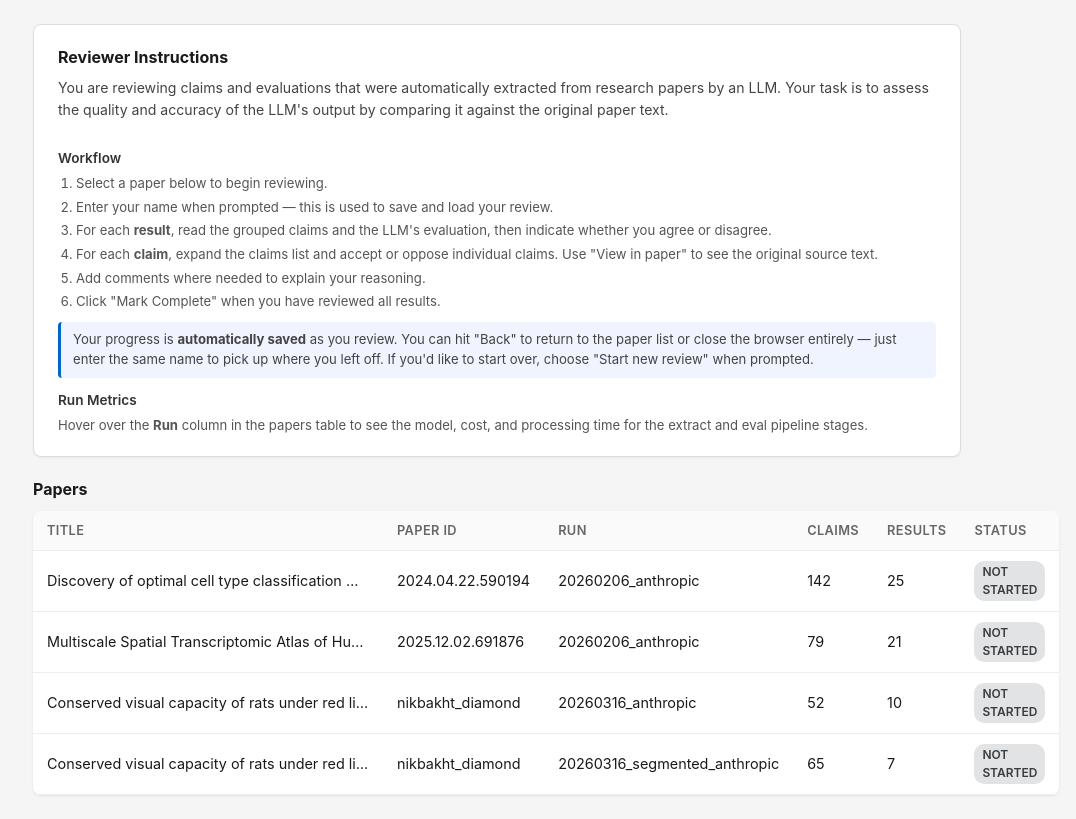
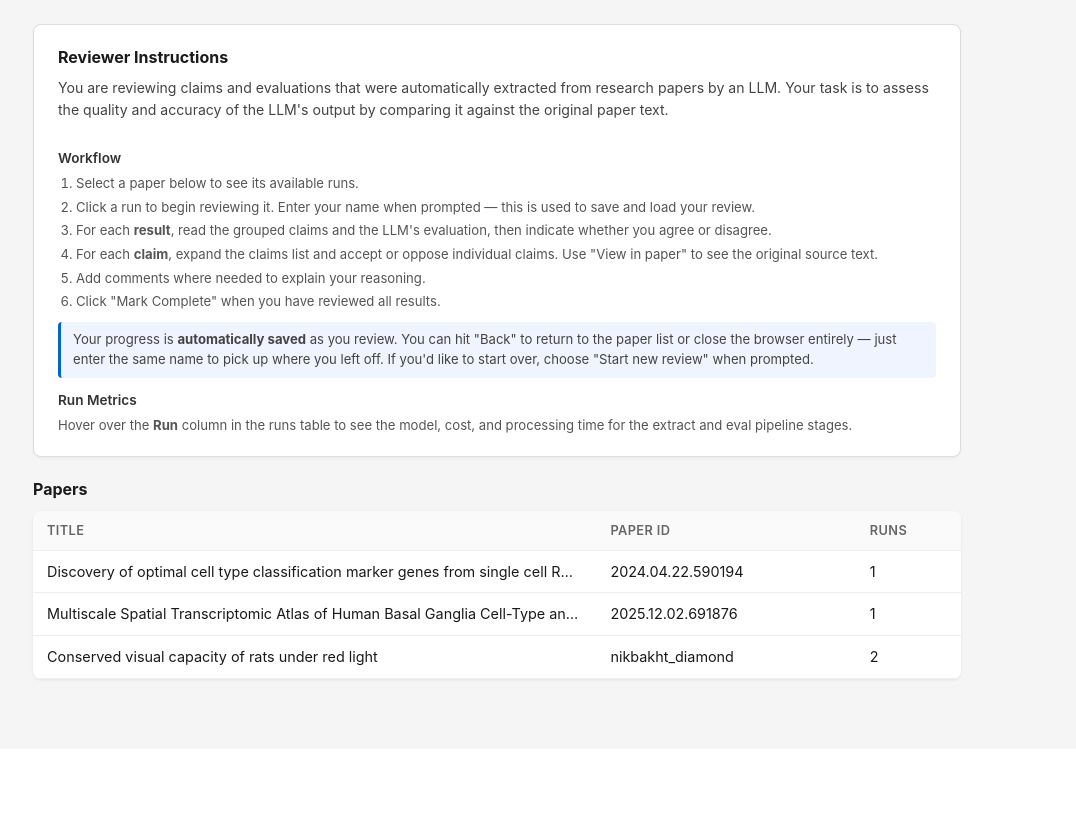
Before and after one commit to sensein/review-ui, a FastAPI app: page / in a window 1280 px wide. Shown: the part 51-870 px from the top of the page, without its empty margins (143-1219 px from the left). After the commit the page ends 732 px from the top, so only its background shows below. Run offline with FastAPI, Linux system fonts and the light colour scheme.

Commit message:
Refactor home page to two-level paper → runs navigation
- Home page now lists unique papers (title + paper ID + run count)
- Clicking a paper opens a runs list view showing all runs with claims/results/status
- Clicking a run opens the reviewer modal as before
- Browser back/forward navigation works via History API (pushState/popstate)
- Removed redundant manual Back buttons

```diff
--- a/app/static/app.js
+++ b/app/static/app.js
@@ -1,13 +1,15 @@
 (() => {
     const $ = (sel) => document.querySelector(sel);
     const paperListView = $("#paper-list-view");
+    const runsListView = $("#runs-list-view");
     const reviewView = $("#review-view");
     const papersTbody = $("#papers-tbody");
+    const runsTbody = $("#runs-tbody");
+    const runsPaperTitle = $("#runs-paper-title");
     const resultsContainer = $("#results-container");
     const reviewTitle = $("#review-title");
     const progressText = $("#progress-text");
     const reviewerDisplay = $("#reviewer-display");
-    const backBtn = $("#back-btn");
     const markCompleteBtn = $("#mark-complete-btn");
     const paperPanel = $("#paper-panel");
     const paperTextContent = $("#paper-text-content");
@@ -30,15 +32,44 @@
     let saveTimer = null;
     let paperTextCache = {}; // paperId -> sections
     let pendingPaper = null; // paper waiting for modal
+    let allPapersFlat = []; // flat list from API
+    let currentPaperForRuns = null; // { paper_id, title, runs[] }
 
     // --- Navigation ---
 
     function showPaperList() {
         reviewView.classList.add("hidden");
+        runsListView.classList.add("hidden");
         paperListView.classList.remove("hidden");
         currentPaper = null;
         loadPapers();
     }
+
+    function showRunsList(paperData, pushHistory = true) {
+        currentPaperForRuns = paperData;
+        if (pushHistory) {
+            history.pushState({ view: "runs", paperData }, "", location.pathname);
+        }
+        runsPaperTitle.textContent = paperData.title;
+        runsTbody.innerHTML = "";
+        paperData.runs.forEach((p) => {
+            const tr = document.createElement("tr");
+            tr.innerHTML = `
+                <td class="run-cell">${esc(p.run_id)}${p.metrics ? `<span class="metrics-tooltip">${formatMetrics(p.metrics)}</span>` : ""}</td>
+                <td>${p.claims_count}</td>
+                <td>${p.results_count}</td>
+                <td><span class="badge badge-${p.review_status}">${p.review_status.replace("_", " ")}</span></td>
+            `;
+            tr.addEventListener("click", () => openReviewerModal(p.paper_id, p.run_id, p.title));
+            runsTbody.appendChild(tr);
+        });
+        paperListView.classList.add("hidden");
+        reviewView.classList.add("hidden");
+        runsListView.classList.remove("hidden");
+    }
+
+
+
 
     function openReviewerModal(paperId, runId, title) {
         pendingPaper = { paperId, runId, title };
@@ -125,7 +156,9 @@
         modal.classList.add("hidden");
 
         const { paperId, runId, title } = pendingPaper;
+        history.pushState({ view: "review", paperId, runId, title }, "", location.pathname);
         paperListView.classList.add("hidden");
+        runsListView.classList.add("hidden");
         reviewView.classList.remove("hidden");
         currentPaper = { paperId, runId, title };
         reviewTitle.textContent = title;
@@ -133,26 +166,64 @@
         loadReview(loadExisting);
     }
 
-    backBtn.addEventListener("click", showPaperList);
+    window.addEventListener("popstate", (e) => {
+        const state = e.state;
+        if (!state || state.view === "papers") {
+            reviewView.classList.add("hidden");
+            runsListView.classList.add("hidden");
+            paperListView.classList.remove("hidden");
+            currentPaper = null;
+            if (allPapersFlat.length === 0) loadPapers();
+        } else if (state.view === "runs") {
+            showRunsList(state.paperData, false);
+        } else if (state.view === "review") {
+            // Only restore if we still have the same session state
+            if (currentReviewer && currentPaper &&
+                currentPaper.paperId === state.paperId &&
+                currentPaper.runId === state.runId) {
+                paperListView.classList.add("hidden");
+                runsListView.classList.add("hidden");
+                reviewView.classList.remove("hidden");
+            } else {
+                // Session lost (e.g. page reload) — fall back to runs list
+                const runs = allPapersFlat.filter((p) => p.paper_id === state.paperId);
+                if (runs.length > 0 && currentPaperForRuns) {
+                    showRunsList(currentPaperForRuns, false);
+                } else {
+                    reviewView.classList.add("hidden");
+                    runsListView.classList.add("hidden");
+                    paperListView.classList.remove("hidden");
+                    if (allPapersFlat.length === 0) loadPapers();
+                }
+            }
+        }
+    });
 
     // --- Paper List ---
 
     async function loadPapers() {
         const query = currentReviewer ? `?reviewer=${encodeURIComponent(currentReviewer)}` : "";
         const res = await fetch(`/api/papers${query}`);
-        const papers = await res.json();
+        allPapersFlat = await res.json();
+
+        // Group runs by paper_id
+        const papersMap = new Map();
+        allPapersFlat.forEach((p) => {
+            if (!papersMap.has(p.paper_id)) {
+                papersMap.set(p.paper_id, { paper_id: p.paper_id, title: p.title, runs: [] });
+            }
+            papersMap.get(p.paper_id).runs.push(p);
+        });
+
         papersTbody.innerHTML = "";
-        papers.forEach((p) => {
+        papersMap.forEach((paper) => {
             const tr = document.createElement("tr");
             tr.innerHTML = `
-                <td class="title-cell" title="${esc(p.title)}">${esc(p.title)}</td>
-                <td>${esc(p.paper_id)}</td>
-                <td class="run-cell">${esc(p.run_id)}${p.metrics ? `<span class="metrics-tooltip">${formatMetrics(p.metrics)}</span>` : ""}</td>
-                <td>${p.claims_count}</td>
-                <td>${p.results_count}</td>
-                <td><span class="badge badge-${p.review_status}">${p.review_status.replace("_", " ")}</span></td>
+                <td class="title-cell" title="${esc(paper.title)}">${esc(paper.title)}</td>
+                <td>${esc(paper.paper_id)}</td>
+                <td>${paper.runs.length}</td>
             `;
-            tr.addEventListener("click", () => openReviewerModal(p.paper_id, p.run_id, p.title));
+            tr.addEventListener("click", () => showRunsList(paper));
             papersTbody.appendChild(tr);
         });
     }
@@ -586,5 +657,6 @@
 
     // --- Init ---
 
+    history.replaceState({ view: "papers" }, "", location.pathname);
     loadPapers();
 })();
--- a/app/static/style.css
+++ b/app/static/style.css
@@ -469,17 +469,6 @@ td.title-cell {
 .btn.active-disagree { background: #f8d7da; border-color: #dc3545; color: #721c24; }
 .btn.active-flag { background: #fff3cd; border-color: #ffc107; color: #856404; }
 
-#back-btn {
-    padding: 5px 12px;
-    border: 1px solid #ccc;
-    border-radius: 4px;
-    background: #fff;
-    cursor: pointer;
-    font-size: 0.85rem;
-    flex-shrink: 0;
-}
-
-#back-btn:hover { background: #f0f0f0; }
 
 #mark-complete-btn {
     padding: 5px 14px;
--- a/templates/index.html
+++ b/templates/index.html
@@ -22,8 +22,8 @@
                         <div class="instructions-col">
                             <h3>Workflow</h3>
                             <ol>
-                                <li>Select a paper below to begin reviewing.</li>
-                                <li>Enter your name when prompted &mdash; this is used to save and load your review.</li>
+                                <li>Select a paper below to see its available runs.</li>
+                                <li>Click a run to begin reviewing it. Enter your name when prompted &mdash; this is used to save and load your review.</li>
                                 <li>For each <strong>result</strong>, read the grouped claims and the LLM's evaluation, then indicate whether you agree or disagree.</li>
                                 <li>For each <strong>claim</strong>, expand the claims list and accept or oppose individual claims. Use "View in paper" to see the original source text.</li>
                                 <li>Add comments where needed to explain your reasoning.</li>
@@ -34,7 +34,7 @@
                     </div>
 
                     <h3>Run Metrics</h3>
-                    <p>Hover over the <strong>Run</strong> column in the papers table to see the model, cost, and processing time for the extract and eval pipeline stages.</p>
+                    <p>Hover over the <strong>Run</strong> column in the runs table to see the model, cost, and processing time for the extract and eval pipeline stages.</p>
                 </section>
 
                 <h2 class="papers-heading">Papers</h2>
@@ -43,10 +43,7 @@
                         <tr>
                             <th>Title</th>
                             <th>Paper ID</th>
-                            <th>Run</th>
-                            <th>Claims</th>
-                            <th>Results</th>
-                            <th>Status</th>
+                            <th>Runs</th>
                         </tr>
                     </thead>
                     <tbody id="papers-tbody"></tbody>
@@ -54,10 +51,30 @@
             </main>
         </div>
 
+        <!-- View 1.5: Runs List -->
+        <div id="runs-list-view" class="hidden">
+            <header class="top-bar">
+                <h1 id="runs-paper-title"></h1>
+            </header>
+            <main class="container">
+                <h2 class="papers-heading">Runs</h2>
+                <table id="runs-table">
+                    <thead>
+                        <tr>
+                            <th>Run</th>
+                            <th>Claims</th>
+                            <th>Results</th>
+                            <th>Status</th>
+                        </tr>
+                    </thead>
+                    <tbody id="runs-tbody"></tbody>
+                </table>
+            </main>
+        </div>
+
         <!-- View 2: Paper Review -->
         <div id="review-view" class="hidden">
             <header class="top-bar">
-                <button id="back-btn">&larr; Back</button>
                 <h1 id="review-title"></h1>
                 <div class="header-controls">
                     <span id="reviewer-display" class="reviewer-display"></span>
```
